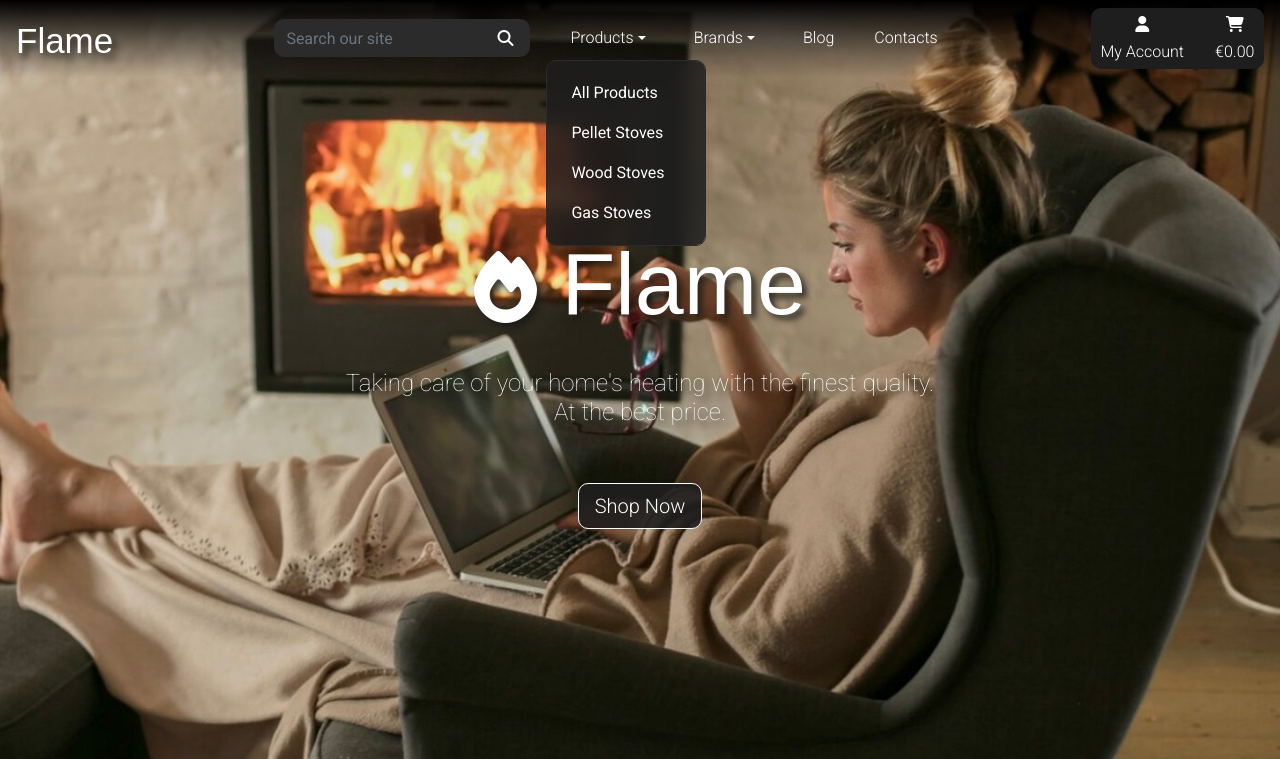
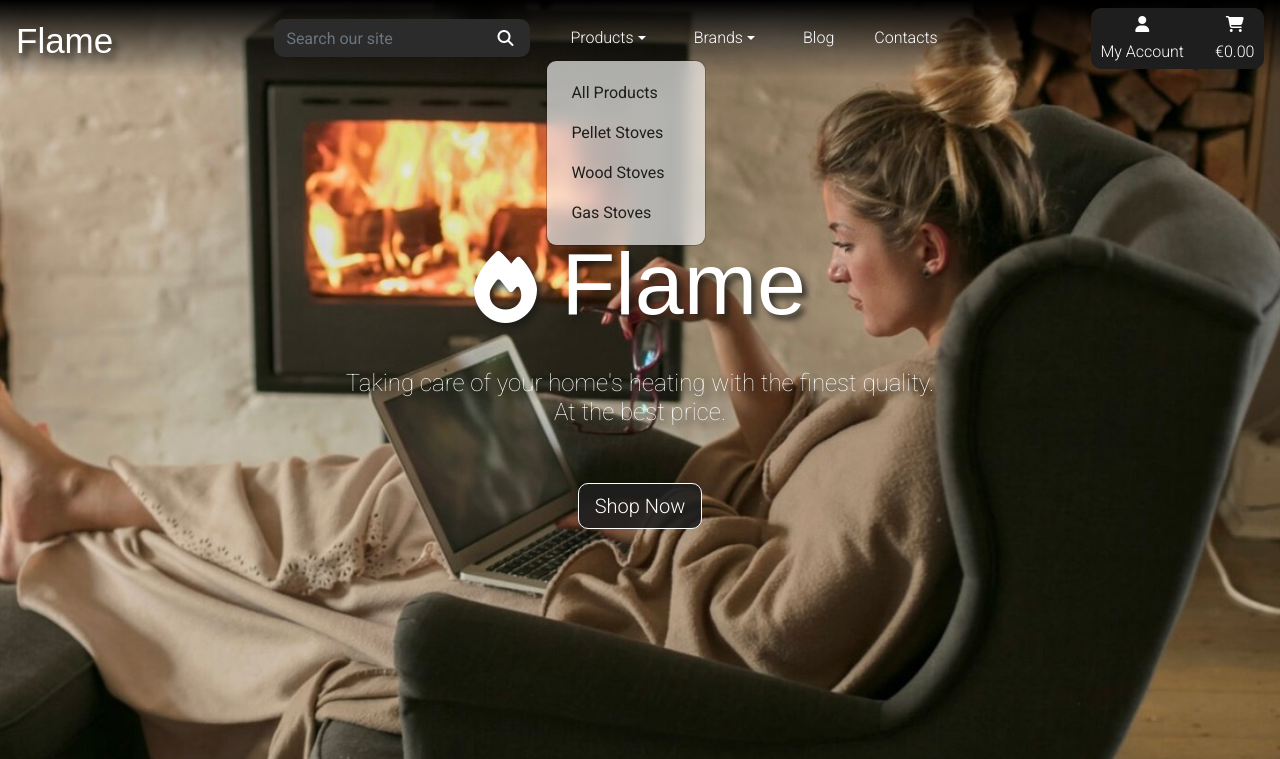
Before and after one commit to Hidnish/Milestone-Project-4-Flame, a Django app: page / in a window 1280 px wide, after a click on "Products". Shown: the top 759 px of the page. Run offline with Django 3.2, Linux system fonts and the light colour scheme; data comes from the database, SQL or seed files in the repository; some libraries are stand-ins or nearby versions; some web fonts are replaced.

Commit message:
Change dropdown menus background color

```diff
--- a/static/css/base.css
+++ b/static/css/base.css
@@ -218,19 +218,18 @@ body {
 }
 
 .dropdown-menu {
-    border: 1px solid rgb(43,43,43);
-    background-color: rgba(30,30,30,0.85);
+    background-color: rgba(255,255,255,0.65);
     backdrop-filter: blur(8px);
     -webkit-backdrop-filter: blur(8px);
 }
 
 .dropdown-item {
-    color: white;
+    color: rgb(30,30,30);
 }
 
 .dropdown-item:hover {
-    background-color: rgba(255,255,255,0.1);
-    color: white;
+    background-color: rgba(0,0,0,0.2);
+    color: rgb(43,43,43);
 }
 
 /* Home page */
```
